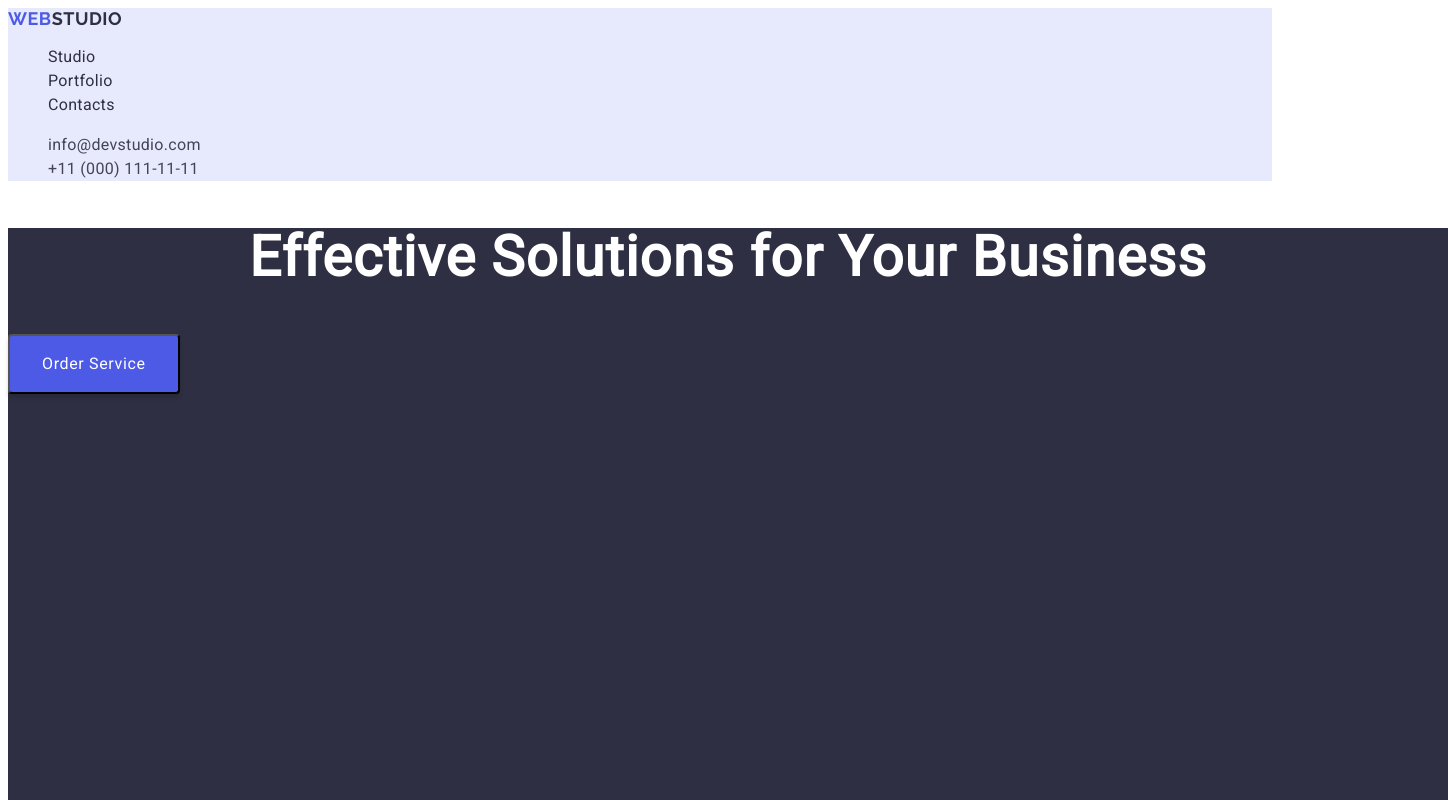
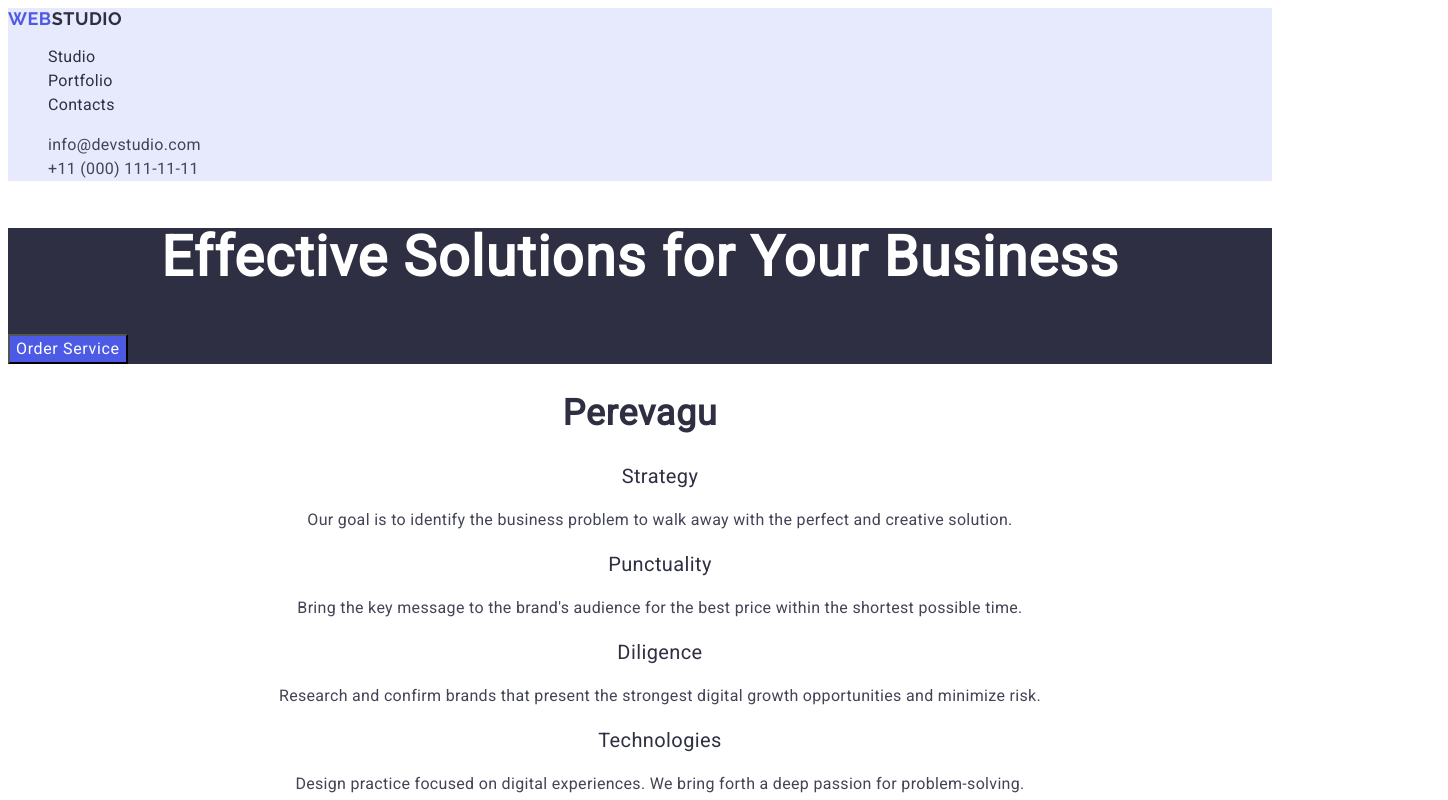
Before and after one commit to Velykobrat/goit-markup-hw-02, a plain HTML site: page index.html in a window 1280 px wide. Shown: the top 800 px of the page, 1448 px wide, since content can reach past the window. Drawn offline with Linux system fonts and the light colour scheme.

Commit message:
Update slyles.css

```diff
--- a/css/styles.css
+++ b/css/styles.css
@@ -119,6 +119,7 @@ ul {
 
 .contacts {
     list-style-type: none;
+    font-style: normal;
 }
 
 .perevagu-list {
@@ -127,6 +128,7 @@ ul {
 
 .our-team-list {
     list-style-type: none;
+    background-color: #FFFFFF;
 }
 
 .our-portfolio-list {
@@ -134,9 +136,6 @@ ul {
 }
 
 .main-page {
-    width: 1440px;
-height: 600px;
-flex-shrink: 0;
 background: #2E2F42;
 }
 
@@ -148,13 +147,7 @@ font-style: normal;
 font-weight: 500;
 line-height: 24px; /* 150% */
 letter-spacing: 0.64px;
-    display: inline-flex;
-padding: 16px 32px;
-align-items: flex-start;
-gap: 10px;
-border-radius: 4px;
 background: #4D5AE5;
-box-shadow: 0px 4px 4px 0px rgba(0, 0, 0, 0.15);
 cursor: pointer;
 }
 
@@ -176,6 +169,8 @@ cursor: pointer;
 
 .down-section-text {
     color: #F4F4FD;
+    line-height: 1.5;
+    letter-spacing: 0.2px;
 }
 
 .link-logo3 {
```
